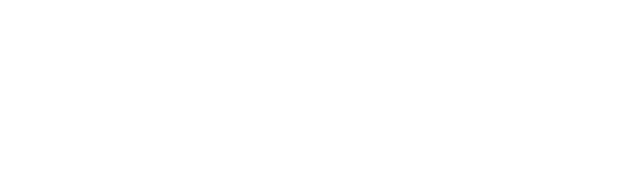
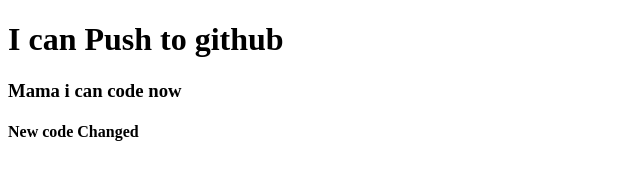
Before and after one commit to AkashRiaz/my-first-repo, a plain HTML site: page index.html in a window 1280 px wide. Shown: the whole page, without its empty margins (0-640 px from the left). Drawn offline with Linux system fonts and the light colour scheme.

Commit message:
added header

```diff
--- a/index.html
+++ b/index.html
@@ -7,6 +7,8 @@
     <title>My First Github Repo</title>
 </head>
 <body>
-
+    <h1>I can Push to github</h1>
+    <h3>Mama i can code now</h3>
+    <h4>New code Changed</h4>
 </body>
 </html>
```
